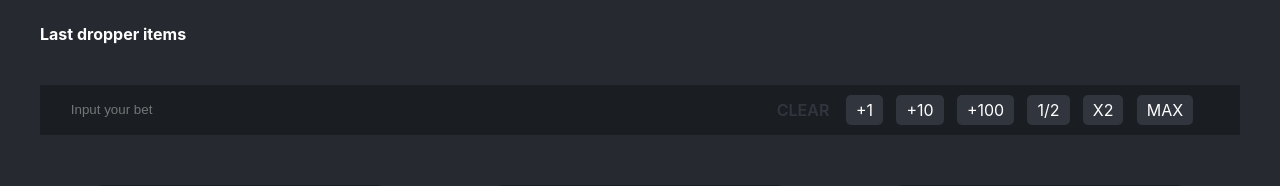
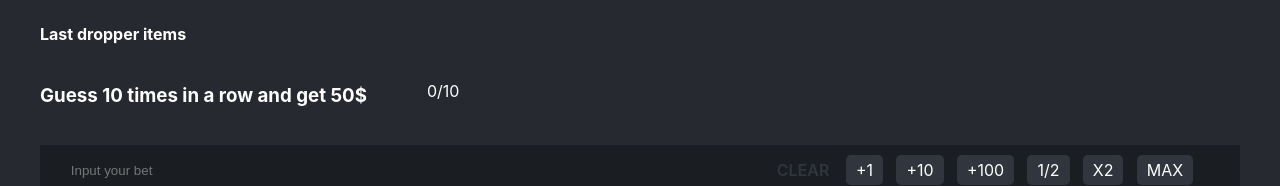
Before and after one commit to mrbushik/Gambling-project, a React (Create React App) app: page / in a window 1280 px wide. Shown: the part 190-376 px from the top of the page. Built offline with nearby package versions, Linux system fonts and the light colour scheme.

Commit message:
guess count

```diff
--- a/src/Components/ui/rouletteHistory.tsx
+++ b/src/Components/ui/rouletteHistory.tsx
@@ -4,11 +4,13 @@ import { prizesInterface } from "../interfaces";
 interface rouletteHistoryProps {
   droppedElement: prizesInterface | undefined;
   spinningNow: boolean;
+  guessedCount: number;
 }
 
 const RouletteHistory: React.FC<rouletteHistoryProps> = ({
   droppedElement,
   spinningNow,
+  guessedCount,
 }) => {
   const [lastElems, setLastElems] = useState<any[]>();
 
@@ -16,8 +18,7 @@ const RouletteHistory: React.FC<rouletteHistoryProps> = ({
     if (!spinningNow) {
       if (droppedElement && !lastElems) setLastElems([droppedElement]);
       if (lastElems) {
-        const targetArray = [droppedElement, ...lastElems]
-          .splice(0, 10);
+        const targetArray = [droppedElement, ...lastElems].splice(0, 10);
         setLastElems(targetArray);
       }
     }
@@ -33,6 +34,10 @@ const RouletteHistory: React.FC<rouletteHistoryProps> = ({
           </div>
         ))}
       </div>
+      <div className='guess--wrapper'>
+        <h3>Guess 10 times in a row and get 50$</h3>
+        <p>{guessedCount}/10</p>
+      </div>
     </div>
   );
 };
--- a/src/Components/ui/rouletteItem.tsx
+++ b/src/Components/ui/rouletteItem.tsx
@@ -52,6 +52,7 @@ const RouletteItem = () => {
   const [balance, setBalance] = useState<number>(1000);
   const [lastWinElem, setLastWinElem] = useState<prizesInterface>();
   const [betInfo, setBetInfo] = useState<betsInfo>(defaultBetsInfo);
+  const [guessedInRow, setGuessedInRow] = useState(0);
   //TODO type will prize item
 
   useEffect(() => {
@@ -92,10 +93,18 @@ const RouletteItem = () => {
 
   const handleBalanceCalculation = () => {
     if (lastWinElem) {
-      const sumWin = (betInfo[lastWinElem.type] =
-        lastWinElem.winMultiplier * betInfo[lastWinElem.type]);
+      const sumWin = lastWinElem.winMultiplier * betInfo[lastWinElem.type];
       setBalance((prevState) => prevState + sumWin);
+      handleGuessedTimes(sumWin);
     }
+  };
+
+  const handleGuessedTimes = (sumWin: number) => {
+    if (guessedInRow === 9 && sumWin >= 2) {
+      setBalance((prevState) => prevState + 50);
+      setGuessedInRow(0);
+    }
+    sumWin >= 2 ? setGuessedInRow((perv) => perv + 1) : setGuessedInRow(0);
   };
 
   const handleBet = (color: string, value: number, currentBet: number) => {
@@ -120,7 +129,11 @@ const RouletteItem = () => {
       />
       <Timer onStart={handleStart} spiningNow={spinning} />
       <div>
-        <RouletteHistory droppedElement={lastWinElem} spinningNow={spinning} />
+        <RouletteHistory
+          droppedElement={lastWinElem}
+          spinningNow={spinning}
+          guessedCount={guessedInRow}
+        />
         <Bets betsInfo={betInfo} onBet={handleBet} balance={balance} />
       </div>
     </>
--- a/src/styles/main.scss
+++ b/src/styles/main.scss
@@ -64,3 +64,10 @@ body {
 .roulette-history__wrapper {
   display: flex;
 }
+
+.guess--wrapper {
+  display: flex;
+  p {
+    margin-left: 5%;
+  }
+}
```
Also changed, not shown: src/Components/ui/bets.tsx (+10 -6 lines), firebase.json (added), 1 other file (tests, documents, lock files or other folders).
